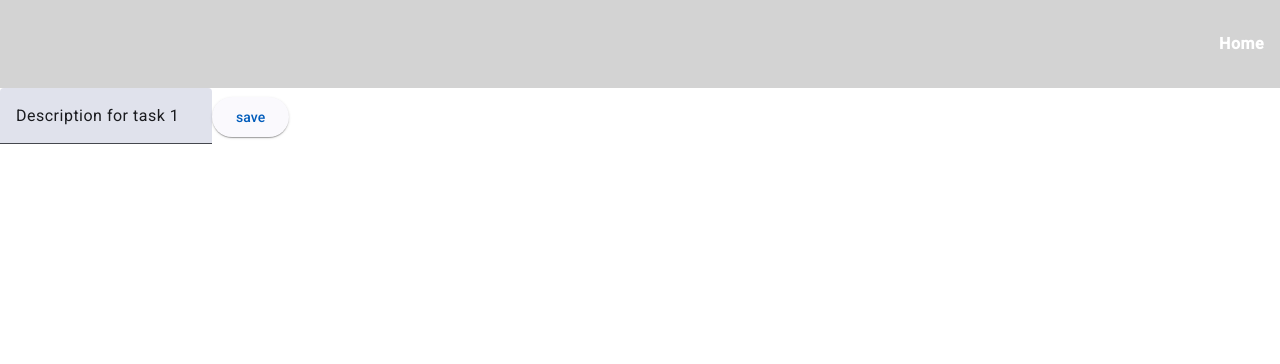
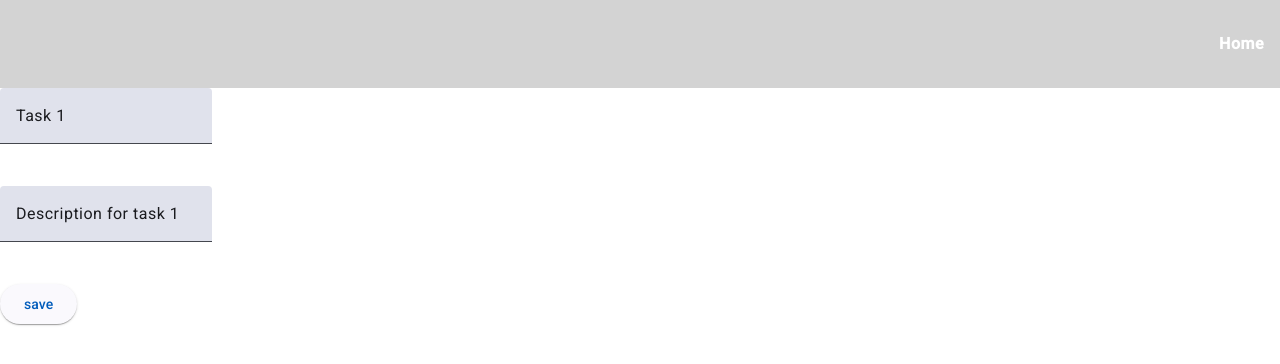
Before and after one commit to ksimali/taskmanager-app, an Angular app: page /edit-task/1 in a window 1280 px wide. Shown: the top 364 px of the page. Built offline with nearby package versions, Linux system fonts and the light colour scheme.

Commit message:
Udpate task-edit template: - Add input for title in task-edit.component & insert title value via editForm.patchValue() - Add another mat-form-field tag for input title - Add css in task-edit.component.scss

```diff
--- a/src/app/task-edit/task-edit.component.html
+++ b/src/app/task-edit/task-edit.component.html
@@ -1,7 +1,15 @@
 <form [formGroup]="editForm" (ngSubmit)="onSubmit()">
+    <p>
+    <mat-form-field>
+        <input matInput placeholder="Title" formControlName="title"/>
+        <mat-error>Title is required</mat-error>
+    </mat-form-field>
+    </p>
+    <p>
     <mat-form-field>
         <input matInput placeholder="Description" formControlName="description"/>
         <mat-error>Description is required</mat-error>
     </mat-form-field>
+    </p>
     <button mat-raised-button color="primary" type="submit">save</button>
 </form>
--- a/src/app/task-edit/task-edit.component.scss
+++ b/src/app/task-edit/task-edit.component.scss
@@ -0,0 +1,3 @@
+mat-form-field{
+    gap: 10px;
+}
--- a/src/app/task-edit/task-edit.component.ts
+++ b/src/app/task-edit/task-edit.component.ts
@@ -24,16 +24,23 @@ export class TaskEditComponent {
     this.task = this.taskService.getTask(taskId!);  // get task infos
     // create form
     this.editForm = this.fb.group({
+      title: ['', Validators.required],
       description: ['', Validators.required]
     });
     if(this.task){
       this.editForm.patchValue({
+        title: this.task.title,
         description: this.task.description
       })
     }
   }
 
   onSubmit(){
-    console.log("test");
+    var newValue = this.editForm.value.description;
+    if(this.task){
+      this.task.description = newValue;
+      this.taskService.updateTask(this.task);
+      this.router.navigate(['']); // return to homepage when update ok
+    }
   }
 }
```
